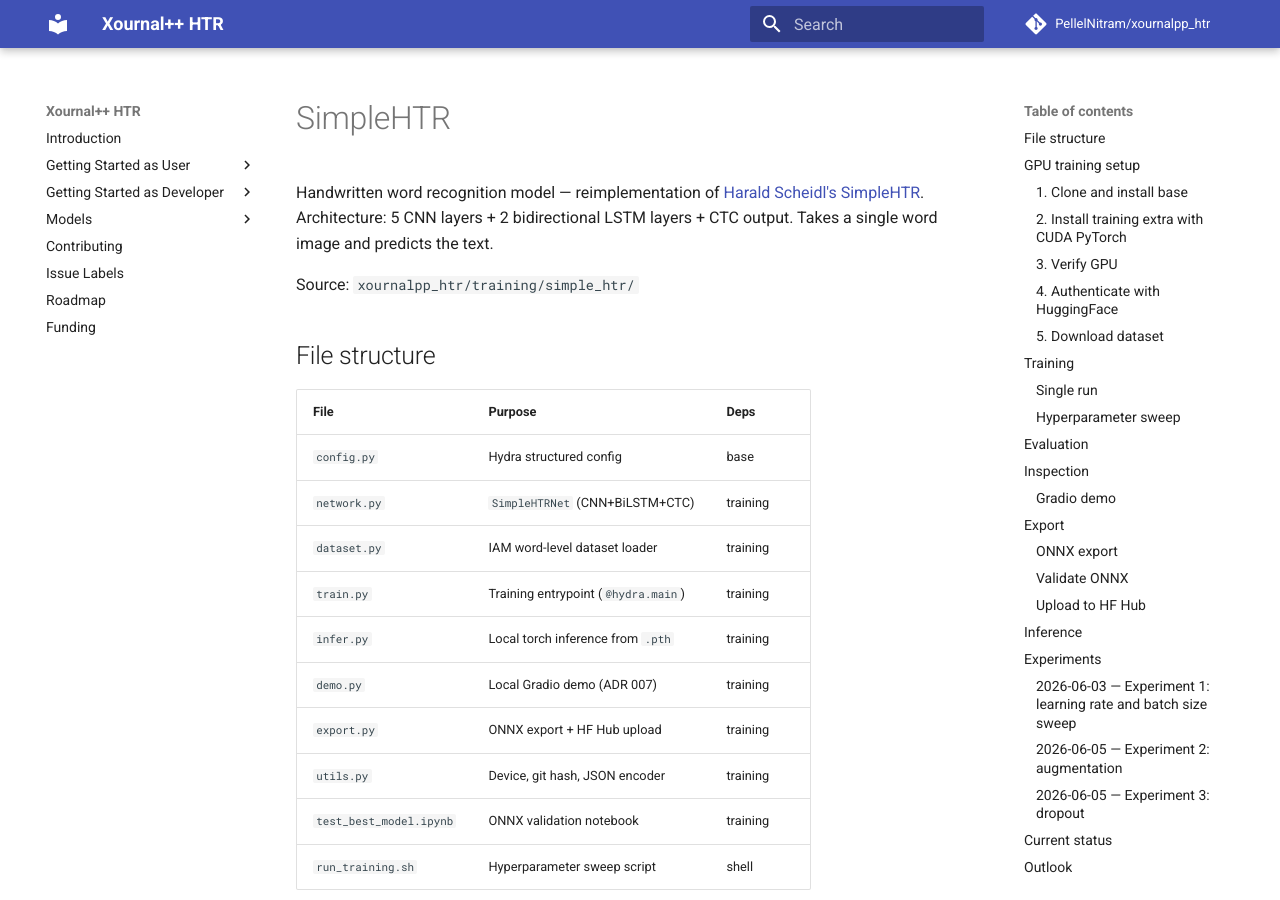
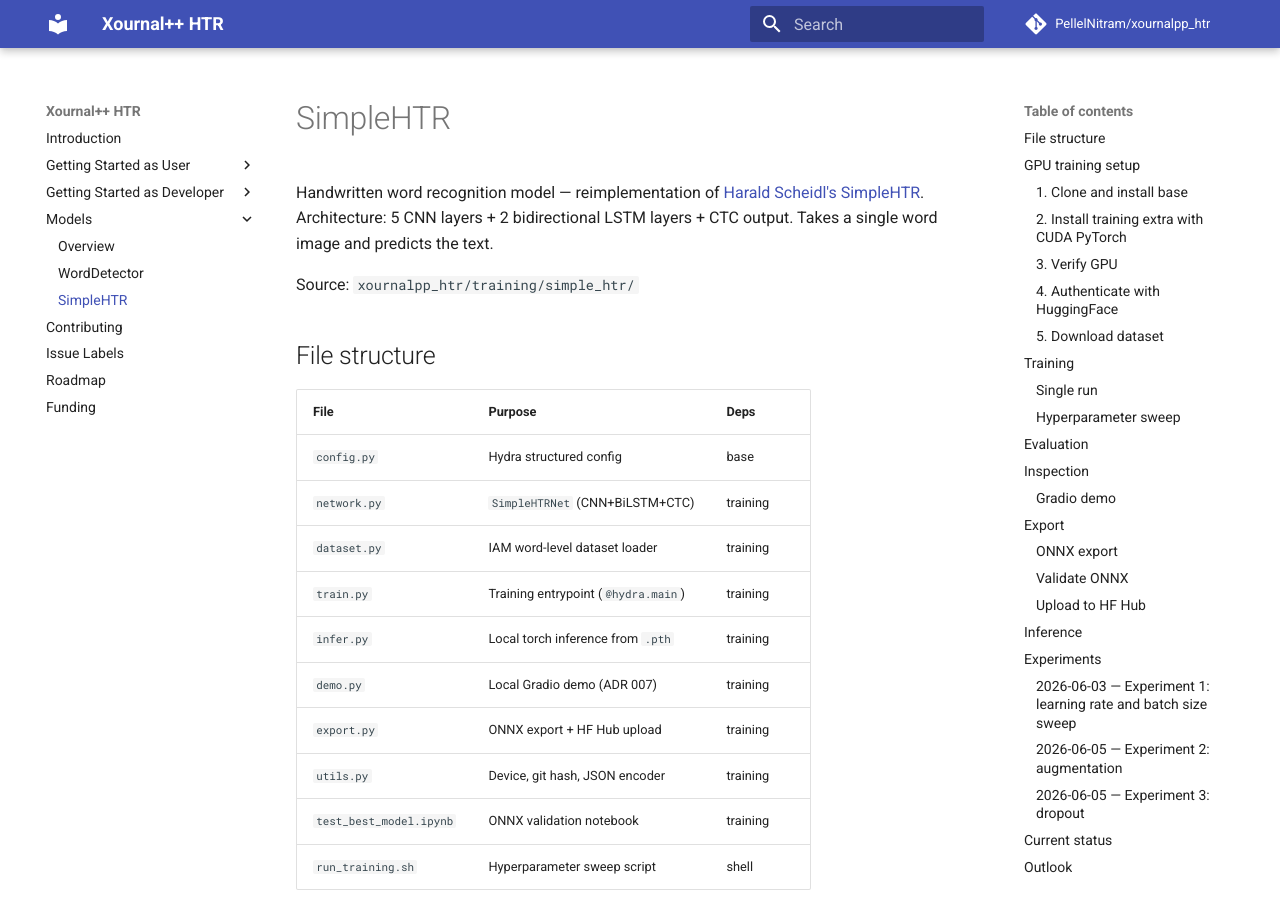
Before and after one commit to PellelNitram/xournalpp_htr, an MkDocs documentation site: the page built from docs/models/simple_htr.md, in a window 1280 px wide and 900 px high. Built offline with MkDocs 1.6.1 and Material for MkDocs 9.7.7, drawn with Linux system fonts in a browser that asks for light colours; comment, search, counter and statistics services are not loaded; some of the changed lines change nothing that is shown.

Commit message:
Add SimpleHTR model docs to mkdocs nav. [CC]

```diff
--- a/mkdocs.yml
+++ b/mkdocs.yml
@@ -40,6 +40,7 @@
   - Models:
     - Overview: 'models/index.md'
     - WordDetector: 'models/word_detector.md'
+    - SimpleHTR: 'models/simple_htr.md'
   - Contributing: 'contributing.md'
   - Issue Labels: 'labels.md'
   - Roadmap: 'roadmap.md'
```
